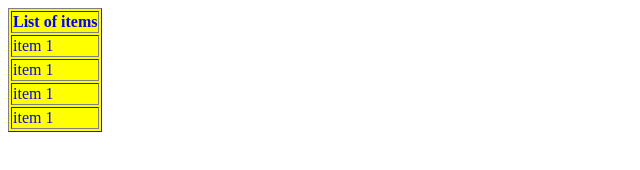
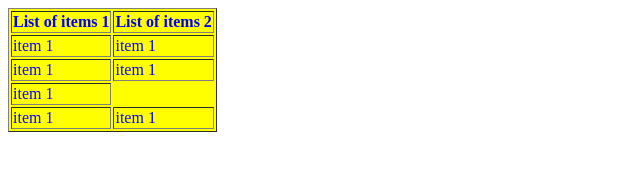
Before and after one commit to acciojob/Styled-Table-Sarath-Dharmaraj, a website: page main.html in a window 1280 px wide. Shown: the whole page, without its empty margins (0-640 px from the left). Drawn offline with Linux system fonts and the light colour scheme.

Commit message:
created a submission

```diff
--- a/main.html
+++ b/main.html
@@ -12,11 +12,17 @@
 	<table style="background-color:yellow; color: blue" border="1">
 		<thead>
 			<tr>
-				<th>List of items</th>
+				<th>List of items 1</th>
+				<th>List of items 2</th>
 			</tr>
 		</thead>
 		<tbody>
 			<tr>
+				<td>item 1</td>
+				<td>item 1</td>
+			</tr>
+			<tr>
+				<td>item 1</td>
 				<td>item 1</td>
 			</tr>
 			<tr>
@@ -24,8 +30,6 @@
 			</tr>
 			<tr>
 				<td>item 1</td>
-			</tr>
-			<tr>
 				<td>item 1</td>
 			</tr>
 		</tbody>
```
